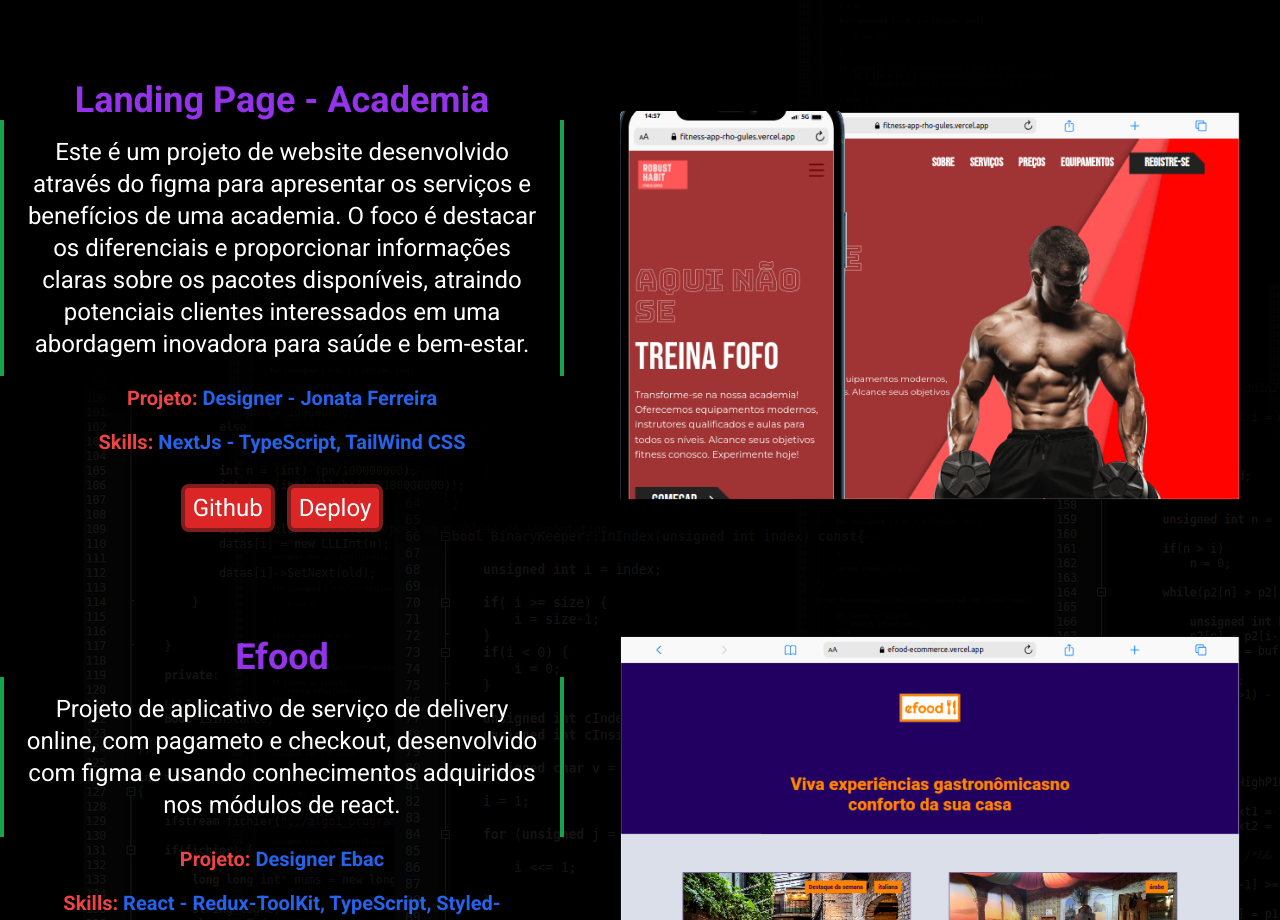
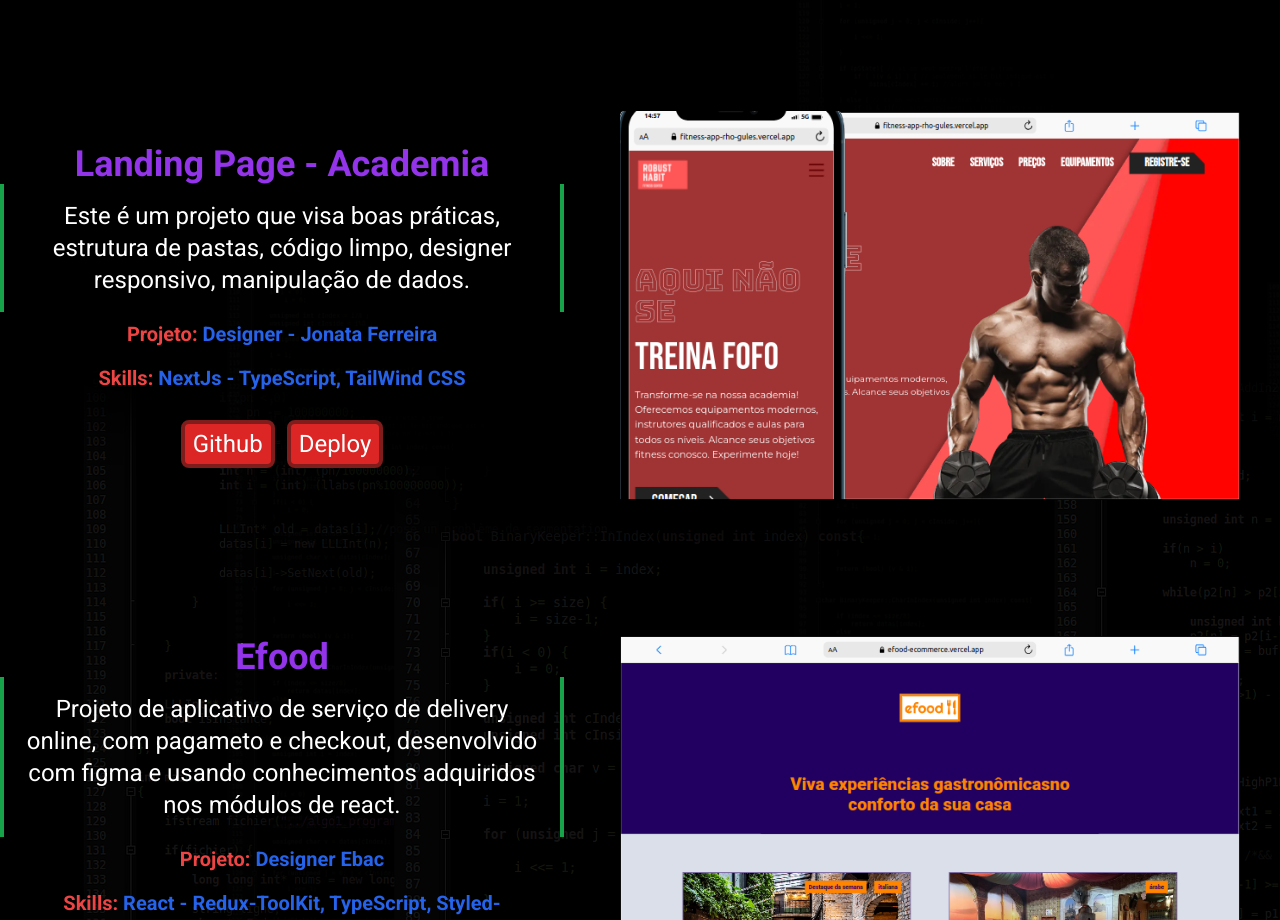
Before and after one commit to cardrocha/Portfolio_developer, a Next.js app: page / in a window 1280 px wide. Shown: the part 3320-4240 px from the top of the page. Built offline with nearby package versions, Linux system fonts and the light colour scheme.

Commit message:
refactor informations

```diff
--- a/src/components/Project.tsx
+++ b/src/components/Project.tsx
@@ -41,7 +41,7 @@ const reposList: Repos[] = [
     image: "/fitness.png",
     title: "Landing Page - Academia",
     description:
-      "Este é um projeto de website desenvolvido através do figma para apresentar os serviços e benefícios de uma academia. O foco é destacar os diferenciais e proporcionar informações claras sobre os pacotes disponíveis, atraindo potenciais clientes interessados em uma abordagem inovadora para saúde e bem-estar.",
+      "Este é um projeto que visa boas práticas, estrutura de pastas, código limpo, designer responsivo, manipulação de dados.",
     project: "Designer - Jonata Ferreira",
     language: "NextJs - TypeScript, TailWind CSS",
     link: "https://github.com/cardrocha/fitness-app/",
```
